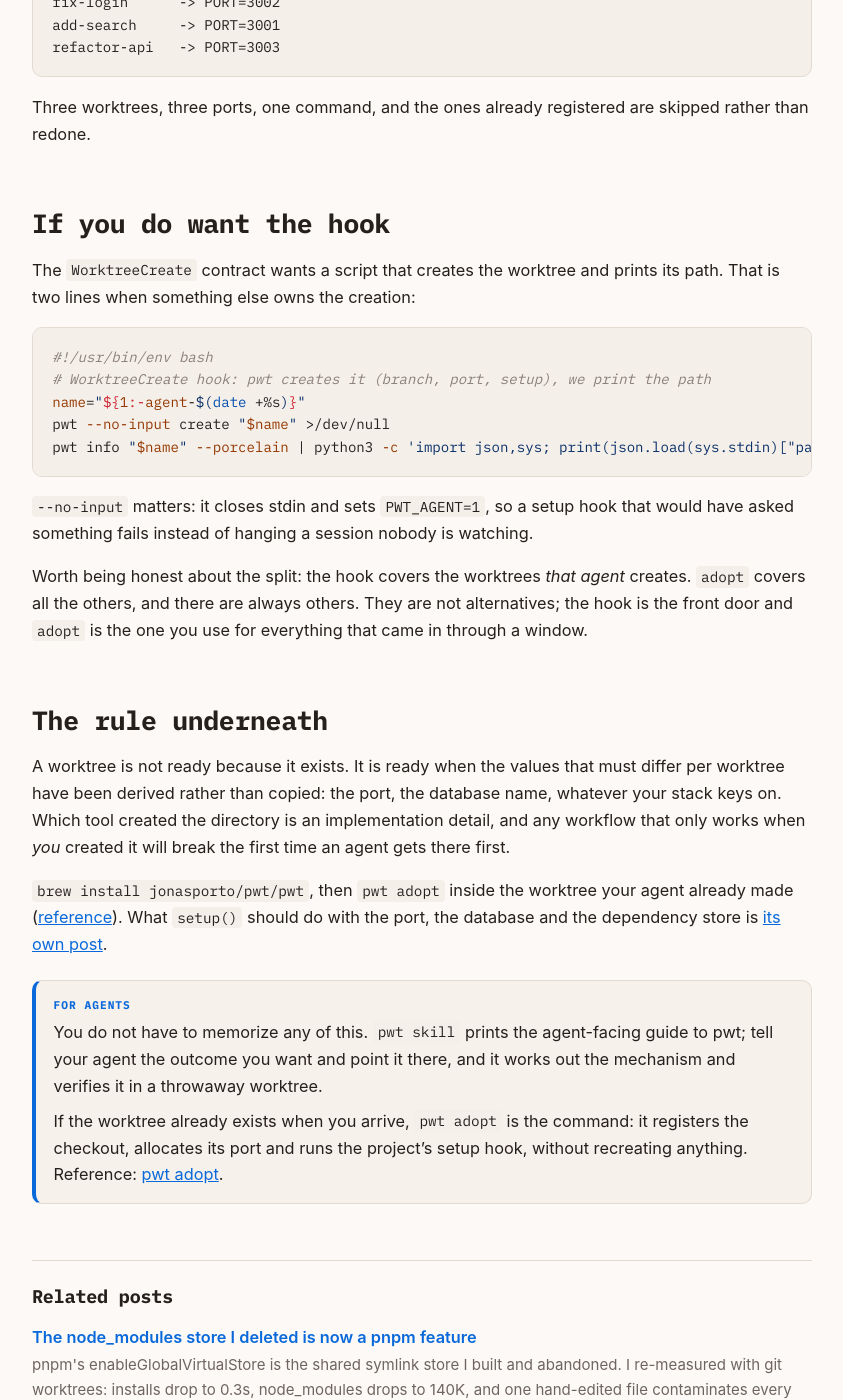
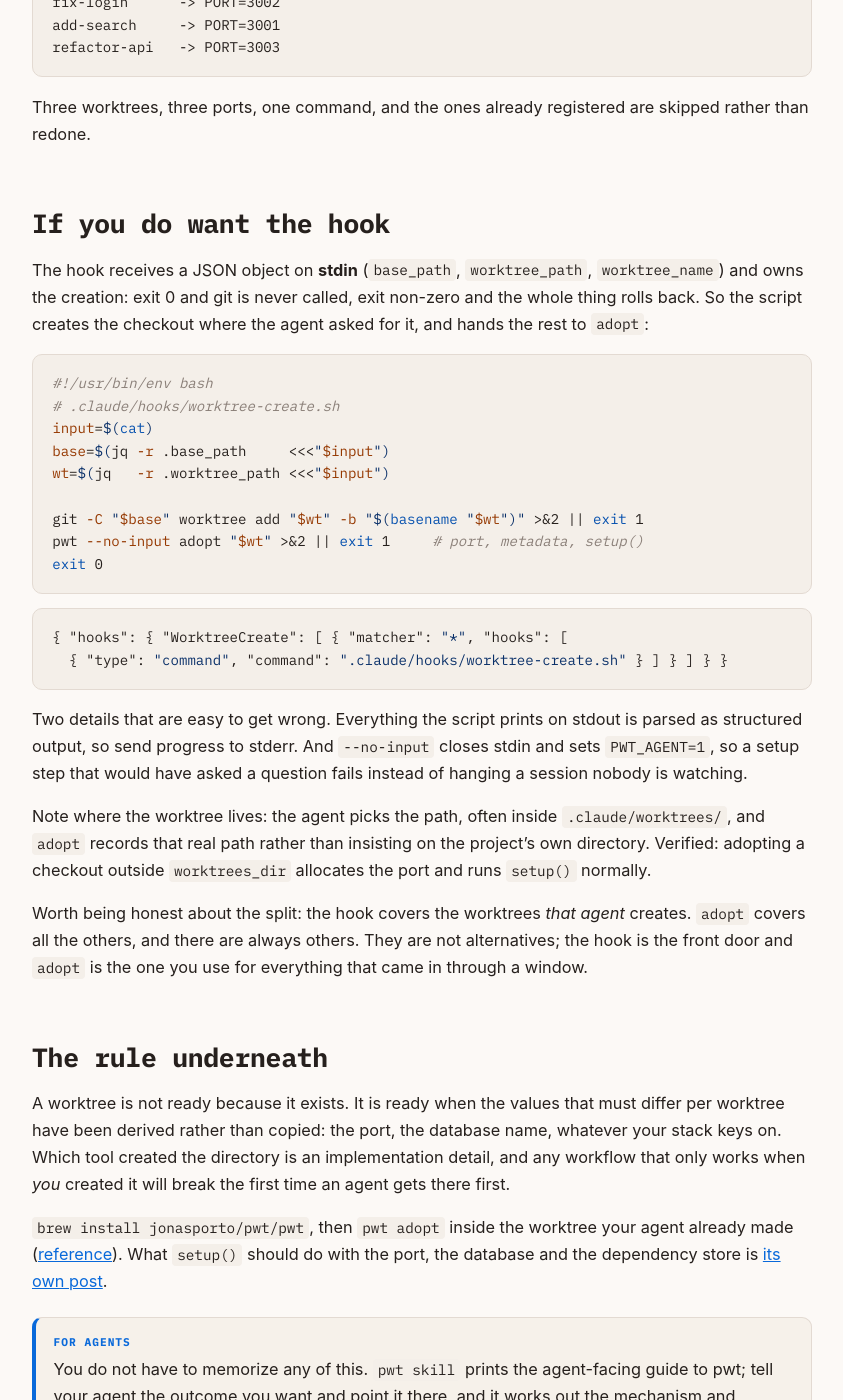
Before and after one commit to jonasporto/pwt, a Jekyll site: the page built from site/_posts/2026-08-17-your-agent-created-the-worktree-now-it-does-not-run.md, in a window 1280 px wide and 1400 px high, scrolled down 2235 px. Shown: the whole window, without its empty margins (218-1061 px from the left). Built offline with Jekyll 4.4.1, drawn with Linux system fonts in a browser that asks for light colours.

Commit message:
Correct the WorktreeCreate hook recipe
Published with a hook that took the name as an argument and printed the
worktree path on stdout. The actual contract is a JSON object on stdin
(base_path, worktree_path, worktree_name), the hook owns creation, and
stdout is parsed as structured output. Verified against the current
docs and by running the integration: git creates the checkout where the
agent asked for it, pwt adopt registers it, allocates the port and runs
setup(), including when that path is outside the project's worktrees
dir.

````diff
--- a/site/_posts/2026-08-17-your-agent-created-the-worktree-now-it-does-not-run.md
+++ b/site/_posts/2026-08-17-your-agent-created-the-worktree-now-it-does-not-run.md
@@ -109,21 +109,39 @@ registered are skipped rather than redone.
 
 ## If you do want the hook
 
-The `WorktreeCreate` contract wants a script that creates the worktree
-and prints its path. That is two lines when something else owns the
-creation:
+The hook receives a JSON object on **stdin** (`base_path`,
+`worktree_path`, `worktree_name`) and owns the creation: exit 0 and git
+is never called, exit non-zero and the whole thing rolls back. So the
+script creates the checkout where the agent asked for it, and hands the
+rest to `adopt`:
 
 ```bash
 #!/usr/bin/env bash
-# WorktreeCreate hook: pwt creates it (branch, port, setup), we print the path
-name="${1:-agent-$(date +%s)}"
-pwt --no-input create "$name" >/dev/null
-pwt info "$name" --porcelain | python3 -c 'import json,sys; print(json.load(sys.stdin)["path"])'
+# .claude/hooks/worktree-create.sh
+input=$(cat)
+base=$(jq -r .base_path     <<<"$input")
+wt=$(jq   -r .worktree_path <<<"$input")
+
+git -C "$base" worktree add "$wt" -b "$(basename "$wt")" >&2 || exit 1
+pwt --no-input adopt "$wt" >&2 || exit 1     # port, metadata, setup()
+exit 0
 ```
 
-`--no-input` matters: it closes stdin and sets `PWT_AGENT=1`, so a setup
-hook that would have asked something fails instead of hanging a session
+```json
+{ "hooks": { "WorktreeCreate": [ { "matcher": "*", "hooks": [
+  { "type": "command", "command": ".claude/hooks/worktree-create.sh" } ] } ] } }
+```
+
+Two details that are easy to get wrong. Everything the script prints on
+stdout is parsed as structured output, so send progress to stderr.
+And `--no-input` closes stdin and sets `PWT_AGENT=1`, so a setup step
+that would have asked a question fails instead of hanging a session
 nobody is watching.
+
+Note where the worktree lives: the agent picks the path, often inside
+`.claude/worktrees/`, and `adopt` records that real path rather than
+insisting on the project's own directory. Verified: adopting a checkout
+outside `worktrees_dir` allocates the port and runs `setup()` normally.
 
 Worth being honest about the split: the hook covers the worktrees *that
 agent* creates. `adopt` covers all the others, and there are always
````
